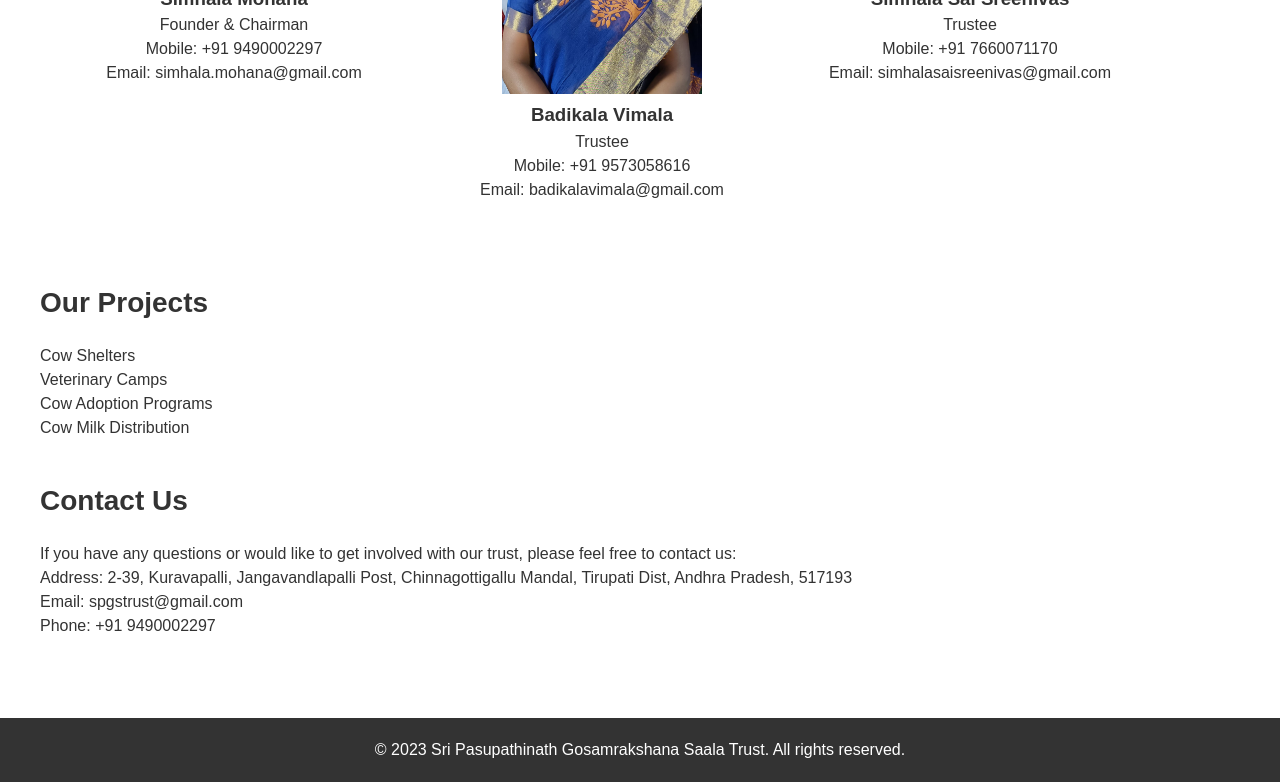
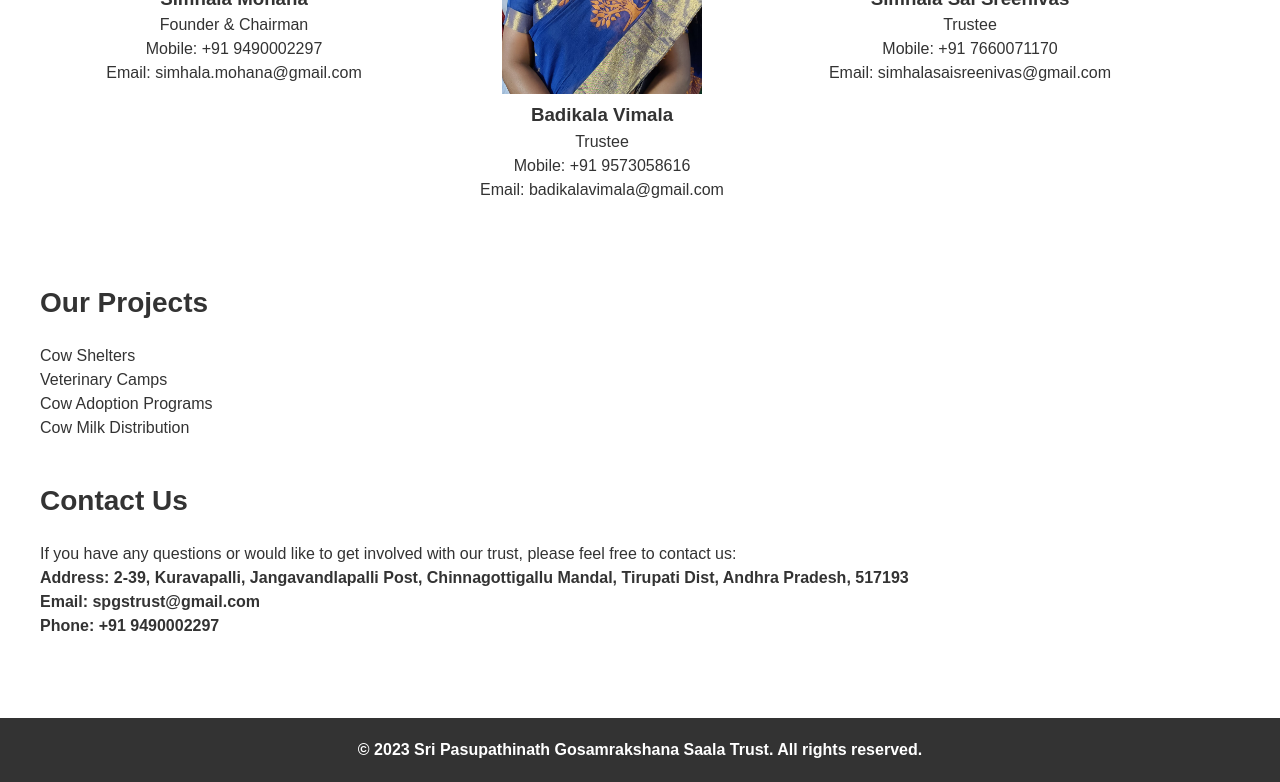
Before and after one commit to SIMHALA/SIMHALA.github.io, a plain HTML site: page index.html in a window 1280 px wide. Shown: the part 1234-2016 px from the top of the page. Drawn offline with Linux system fonts and the light colour scheme.

Commit message:
Update index.html

```diff
--- a/index.html
+++ b/index.html
@@ -86,9 +86,9 @@
 			<h2>Contact Us</h2>
 			<p>If you have any questions or would like to get involved with our trust, please feel free to contact us:</p>
 			<ul>
-				<li>Address: 2-39, Kuravapalli, Jangavandlapalli Post, Chinnagottigallu Mandal, Tirupati Dist, Andhra Pradesh, 517193</li>
-				<li>Email: spgstrust@gmail.com</li>
-				<li>Phone: +91 9490002297</li>
+				<li><strong>Address: 2-39, Kuravapalli, Jangavandlapalli Post, Chinnagottigallu Mandal, Tirupati Dist, Andhra Pradesh, 517193</li>
+				<li><strong>Email: spgstrust@gmail.com</li>
+				<li><strong>Phone: +91 9490002297</li>
 			</ul>
 		</section>
 	</main>
```
